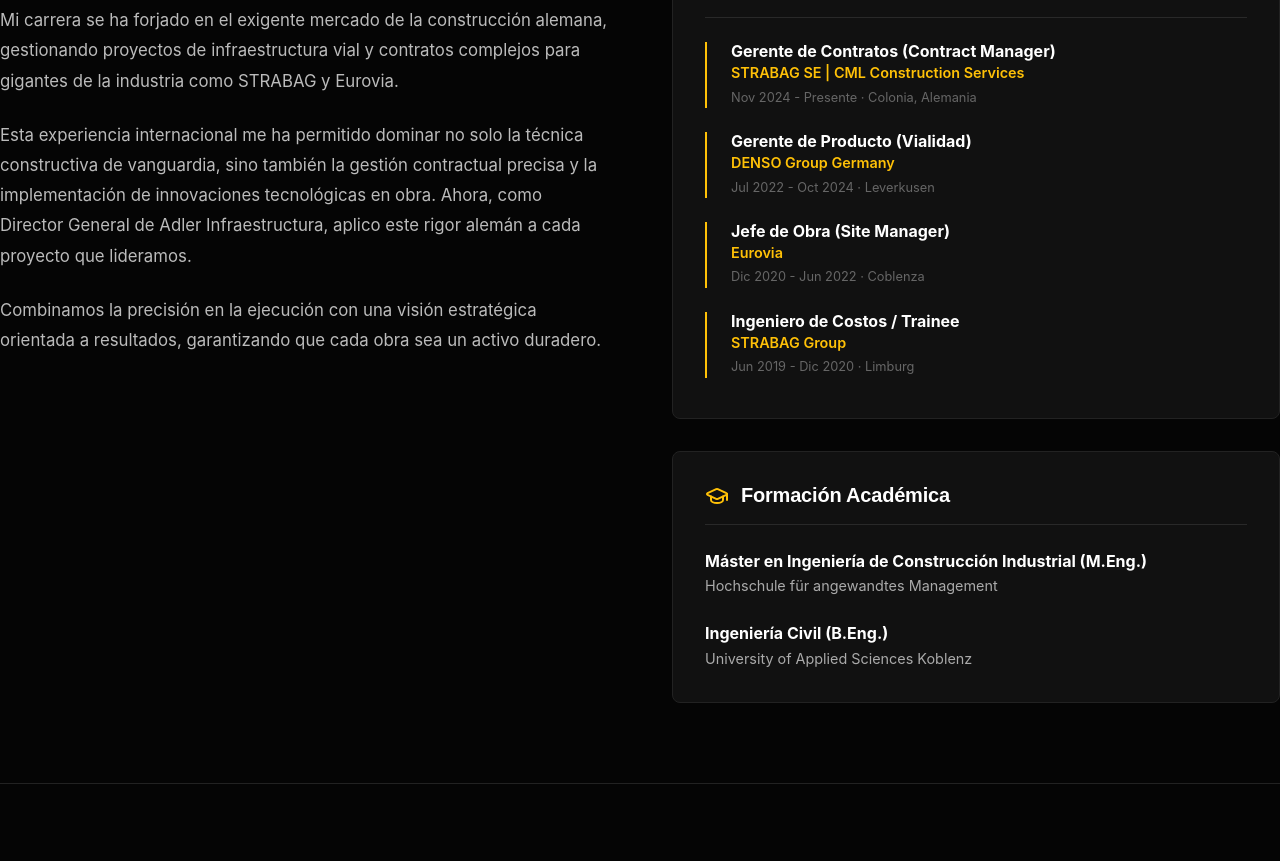
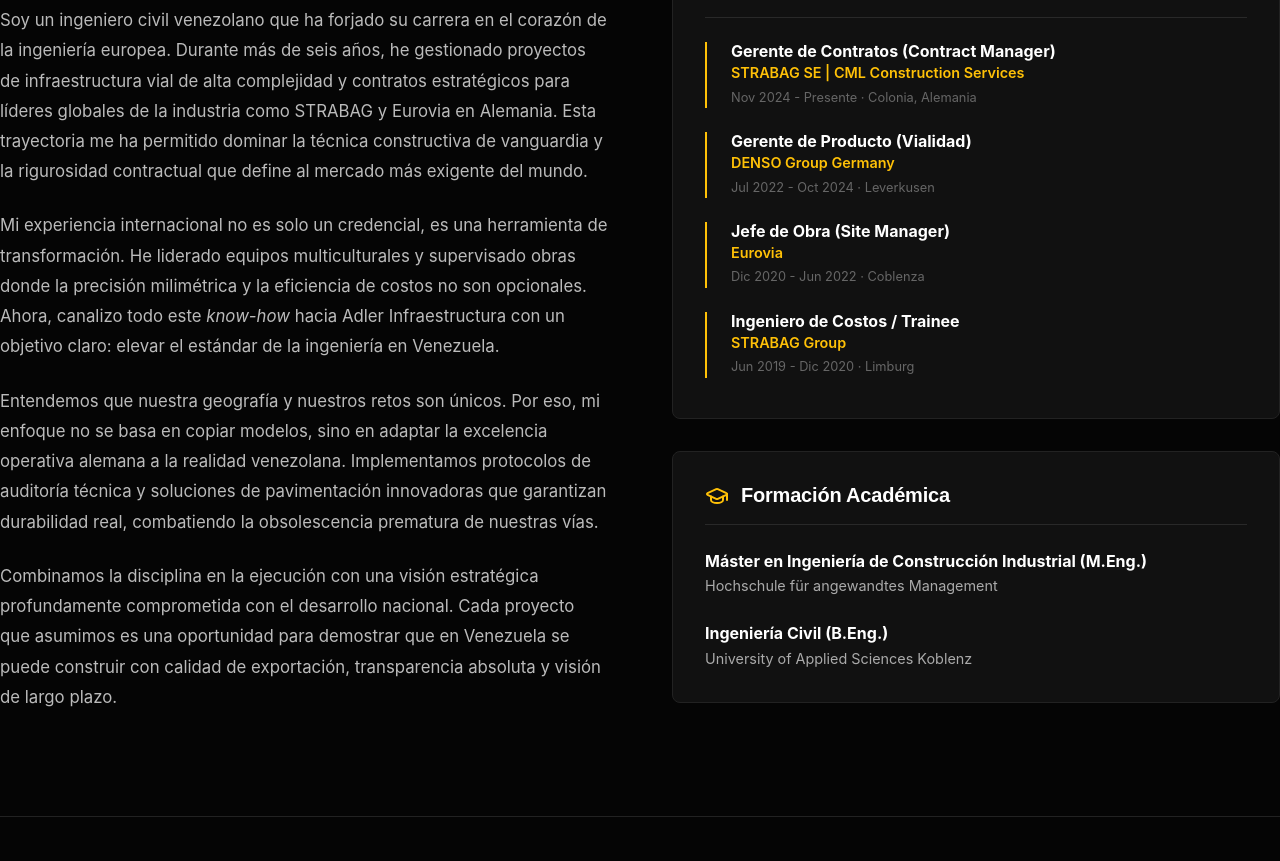
Before and after one commit to eNergy9k3z/adler_infrastructura, a React (Vite) app: page /equipo in a window 1280 px wide. Shown: the part 800-1661 px from the top of the page. Built offline with nearby package versions, Linux system fonts and the light colour scheme.

Commit message:
content: expand professional bio emphasizing Venezuelan roots and German expertise

```diff
--- a/src/pages/Profile.jsx
+++ b/src/pages/Profile.jsx
@@ -72,13 +72,16 @@
                     <div className="bio-section">
                         <h3>Visión Profesional</h3>
                         <p>
-                            Mi carrera se ha forjado en el exigente mercado de la construcción alemana, gestionando proyectos de infraestructura vial y contratos complejos para gigantes de la industria como STRABAG y Eurovia.
+                            Soy un ingeniero civil venezolano que ha forjado su carrera en el corazón de la ingeniería europea. Durante más de seis años, he gestionado proyectos de infraestructura vial de alta complejidad y contratos estratégicos para líderes globales de la industria como STRABAG y Eurovia en Alemania. Esta trayectoria me ha permitido dominar la técnica constructiva de vanguardia y la rigurosidad contractual que define al mercado más exigente del mundo.
                         </p>
                         <p>
-                            Esta experiencia internacional me ha permitido dominar no solo la técnica constructiva de vanguardia, sino también la gestión contractual precisa y la implementación de innovaciones tecnológicas en obra. Ahora, como Director General de Adler Infraestructura, aplico este rigor alemán a cada proyecto que lideramos.
+                            Mi experiencia internacional no es solo un credencial, es una herramienta de transformación. He liderado equipos multiculturales y supervisado obras donde la precisión milimétrica y la eficiencia de costos no son opcionales. Ahora, canalizo todo este <em>know-how</em> hacia Adler Infraestructura con un objetivo claro: elevar el estándar de la ingeniería en Venezuela.
                         </p>
                         <p>
-                            Combinamos la precisión en la ejecución con una visión estratégica orientada a resultados, garantizando que cada obra sea un activo duradero.
+                            Entendemos que nuestra geografía y nuestros retos son únicos. Por eso, mi enfoque no se basa en copiar modelos, sino en adaptar la excelencia operativa alemana a la realidad venezolana. Implementamos protocolos de auditoría técnica y soluciones de pavimentación innovadoras que garantizan durabilidad real, combatiendo la obsolescencia prematura de nuestras vías.
+                        </p>
+                        <p>
+                            Combinamos la disciplina en la ejecución con una visión estratégica profundamente comprometida con el desarrollo nacional. Cada proyecto que asumimos es una oportunidad para demostrar que en Venezuela se puede construir con calidad de exportación, transparencia absoluta y visión de largo plazo.
                         </p>
                     </div>
 
```
